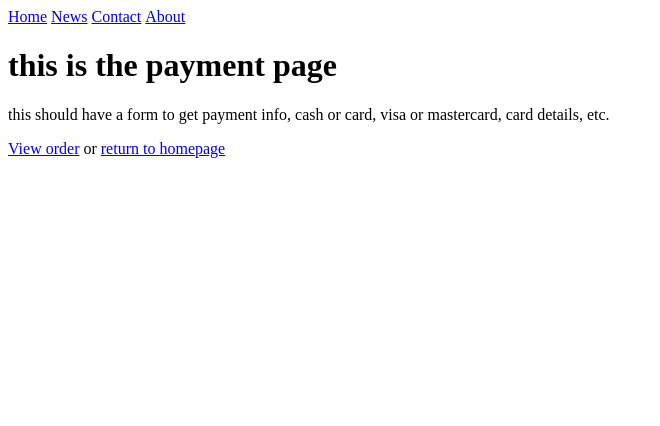
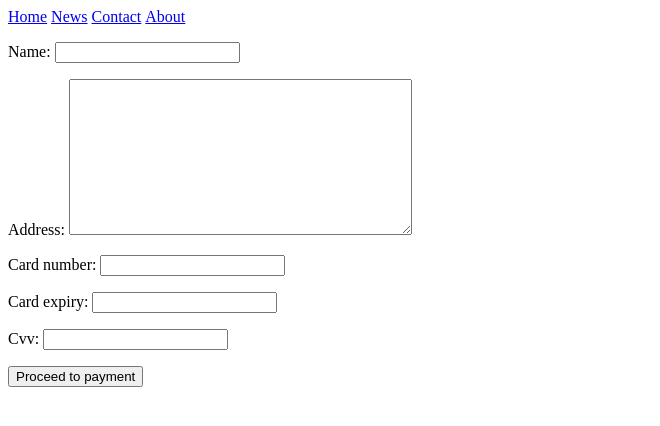
Before and after one commit to a-hegarty/CSC1040, a Django app: page /payment in a window 1280 px wide. Shown: the top 426 px of the page, without its empty margins (0-660 px from the left). Run offline with Django 5.2, Linux system fonts and the light colour scheme; parts of the project's set-up code (start-up, migrations or seed data) failed here and were passed over.

Commit message:
added payment form to forms.py

```diff
--- a/Week_4/pizza_project/pizza_Place/forms.py
+++ b/Week_4/pizza_project/pizza_Place/forms.py
@@ -19,3 +19,8 @@ class OrderPizza(forms.ModelForm):
     class Meta:
         model = Pizza
         fields = ['size', 'crust', 'gluten', 'sauce', 'cheese', 'toppings', 'additional_notes']
+
+class PaymentForm(forms.ModelForm):
+    class Meta:
+        model = Payment_Details
+        fields = ['name', 'address', 'card_number', 'card_expiry', 'cvv']
--- a/Week_4/pizza_project/pizza_Place/models.py
+++ b/Week_4/pizza_project/pizza_Place/models.py
@@ -47,7 +47,7 @@ class Topping(models.Model):
 
 class Pizza(models.Model):
     id = models.AutoField(primary_key=True)
-    customer_id = models.IntegerField()
+    #customer_id = models.IntegerField()
     size = models.ForeignKey(Size, on_delete=models.CASCADE)
     crust = models.ForeignKey(Crust, on_delete=models.CASCADE)
     gluten = models.ForeignKey(Gluten, on_delete=models.CASCADE)
@@ -57,9 +57,9 @@ class Pizza(models.Model):
     additional_notes = models.TextField()
 
 class Payment_Details(models.Model):
-    order_id = models.IntegerField()
+    #order_id = models.IntegerField()
     name = models.CharField(max_length=50)
     address = models.TextField()
     card_number = models.IntegerField()
-    cvv = models.IntegerFiled()
-    card_expiry = models.DateField()
+    cvv = models.IntegerField()
+    card_expiry = models.DateField() # needs a complete date, will revise
--- a/Week_4/pizza_project/pizza_Place/templates/login.html
+++ b/Week_4/pizza_project/pizza_Place/templates/login.html
@@ -1,4 +1,5 @@
 {% extends 'base.html' %}
+
 {% block content %}
     <form action="" method="POST">
         {% csrf_token %}
--- a/Week_4/pizza_project/pizza_Place/templates/payment.html
+++ b/Week_4/pizza_project/pizza_Place/templates/payment.html
@@ -1,6 +1,8 @@
 {% extends 'base.html' %}
-{%block content%}
-    <h1>this is the payment page</h1>
-    <p>this should have a form to get payment info, cash or card, visa or mastercard, card details, etc.</p>
-    <p><a href="{% url 'vieworder' %}">View order</a> or <a href="{% url 'userhome' %}">return to homepage</a></p>
-{%endblock%}
+{% block content %}
+    <form action="" method="POST">
+        {% csrf_token %}
+        {{paymentform.as_p}}
+        <button type="submit">Proceed to payment</button>
+    </form>
+{% endblock %}
--- a/Week_4/pizza_project/pizza_Place/views.py
+++ b/Week_4/pizza_project/pizza_Place/views.py
@@ -57,7 +57,14 @@ def order(request):
     return render(request, 'order.html', context=context)
 
 def payment(request):
-    return render(request, 'payment.html')
+    form = PaymentForm()
+    if request.method == "POST":
+        form = PaymentForm(request.POST)
+        if form.is_valid():
+            form.save()
+            return redirect("vieworder")
+    context = {'paymentform':form}
+    return render(request, 'payment.html', context=context)
 
 def vieworder(request):
     return render(request, 'vieworder.html')
```
Also changed, not shown: Week_4/pizza_project/db.sqlite3, Week_4/pizza_project/pizza_Place/migrations/0004_payment_details_rename_order_number_pizza_id.py (added), Week_4/pizza_project/pizza_Place/migrations/0005_remove_payment_details_order_id_and_more.py (added).
